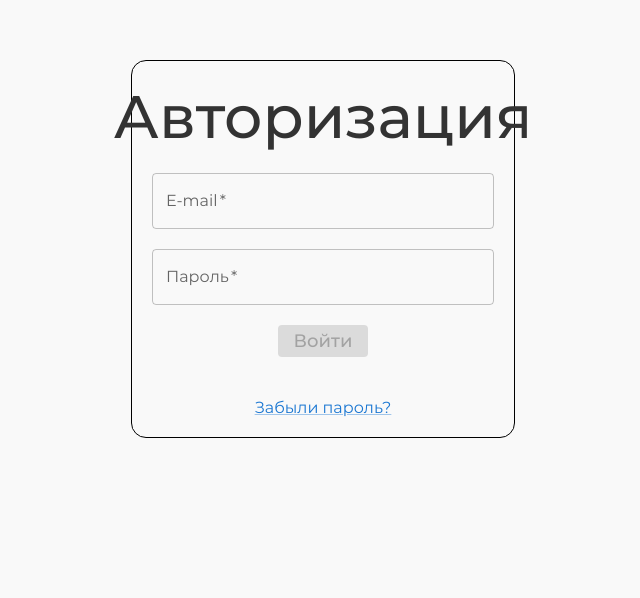
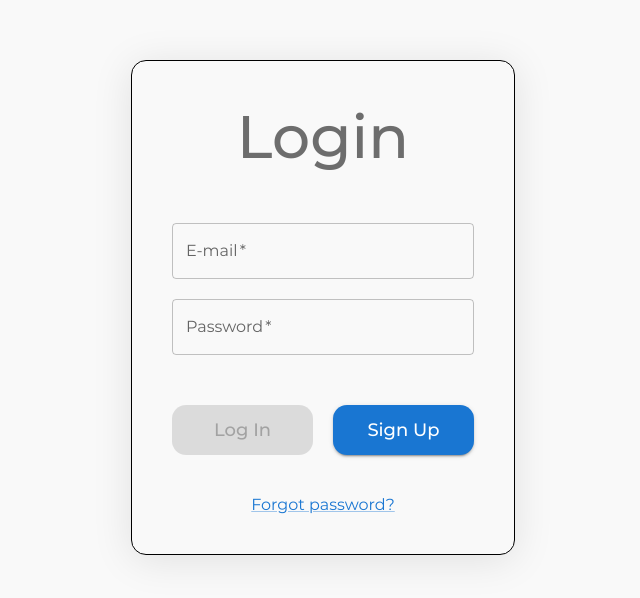
Before and after one commit to RealVlad322/MZSF, a React app: page /auth/signin in a window 1280 px wide. Shown: the part 180-778 px from the top of the page, without its empty margins (317-957 px from the left). Built offline with nearby package versions, Linux system fonts and the light colour scheme; a web font is replaced by a local one; what @mui/styled-engine-sc would draw is missing.

Commit message:
fix bugs

```diff
--- a/package.json
+++ b/package.json
@@ -13,15 +13,12 @@
   },
   "dependencies": {
     "@abraham/reflection": "^0.12.0",
-    "@amplitude/analytics-browser": "^2.6.1",
-    "@amplitude/plugin-session-replay-browser": "^1.1.3",
     "@codemirror/lang-json": "^6.0.1",
     "@emotion/react": "^11.11.1",
     "@emotion/styled": "^11.11.0",
     "@mui/icons-material": "^5.15.13",
     "@mui/material": "^5.15.13",
     "@mui/styled-engine-sc": "6.0.0-alpha.17",
-    "@mui/x-data-grid-premium": "^6.19.6",
     "@mui/x-date-pickers": "^6.19.7",
     "@uiw/react-codemirror": "^4.21.21",
     "clsx": "^2.0.0",
@@ -34,7 +31,6 @@
     "mobx": "^6.12.0",
     "mobx-react-lite": "^4.0.5",
     "ms": "^2.1.3",
-    "notistack": "^3.0.1",
     "null-loader": "^4.0.1",
     "react": "^18.2.0",
     "react-dom": "^18.2.0",
@@ -42,7 +38,6 @@
     "react-number-format": "^5.3.1",
     "react-otp-input": "^3.1.1",
     "react-router-dom": "^6.20.1",
-    "recharts": "^2.10.3",
     "rxjs": "^7.8.1",
     "worker-timers": "^7.1.4"
   },
--- a/src/features/auth/sing-in/sign-in.feature.tsx
+++ b/src/features/auth/sing-in/sign-in.feature.tsx
@@ -1,7 +1,6 @@
 import { emailValidate, passwordValidate } from '@/shared/lib/regExps';
 import Box from '@mui/material/Box';
 import Button from '@mui/material/Button';
-import Divider from '@mui/material/Divider';
 import Link from '@mui/material/Link';
 import Stack from '@mui/material/Stack';
 import TextField from '@mui/material/TextField';
@@ -39,10 +38,12 @@ export const SignInFeature: FC<SignInFeatureProps> = (props) => {
   return (
     <div className={$.container}>
       <Box component="form">
-        <Stack gap="20px" alignItems="center">
+        <Stack mb="50px" alignItems="center">
           <Typography className={$.title} variant="h2">
-            Авторизация
+            Login
           </Typography>
+        </Stack>
+        <Stack mb="50px" gap="20px" alignItems="center">
           <TextField
             error={mail ? !isValidMail : false}
             helperText={mail && !isValidMail ? validTextMail : undefined}
@@ -61,19 +62,32 @@ export const SignInFeature: FC<SignInFeatureProps> = (props) => {
             value={pwd}
             fullWidth
             type="password"
-            label="Пароль"
+            label="Password"
           />
+        </Stack>
+        <Stack gap="40px" alignItems="center">
+          <Stack width="100%" justifyContent="space-between" flexBasis="50%" flexDirection="row">
             <Button
               type="submit"
               disabled={!pwd || !mail}
-            className={$.button}
+              fullWidth
+              className={$.buttons}
               variant="contained"
               color="success"
             >
-            Войти
+            Log In
             </Button>
-          <Divider variant="middle" />
-          <Link>Забыли пароль?</Link>
+            <Button
+              type="button"
+              fullWidth
+              className={$.buttons}
+              variant="contained"
+              color="primary"
+            >
+            Sign Up
+            </Button>
+          </Stack>
+          <Link>Forgot password?</Link>
         </Stack>
       </Box>
     </div>
--- a/src/features/auth/sing-in/sign-in.module.scss
+++ b/src/features/auth/sing-in/sign-in.module.scss
@@ -3,11 +3,22 @@
 	top: 30%;
 	left: 35%;
 	width: 30%;
-	padding: 20px;
+	padding: 40px;
 	border: 1px solid black;
 	border-radius: 15px;
+	box-shadow: 0px 5px 40px 0px rgba(0, 0, 0, 0.1);
 
 	.title {
 		font-weight: 500;
+		opacity: .7;
+	}
+
+	.buttons {
+		height: 50px;
+		border-radius: 14px;
+	}
+
+	.buttons:first-child {
+		margin-right: 20px;
 	}
 }
--- a/src/index.html
+++ b/src/index.html
@@ -14,7 +14,7 @@
       rel="stylesheet"
     />
     <!-- <title>Тест111</title> -->
-    <title>Реклама | MARPLA</title>
+    <title>MZSF</title>
 
     <!-- <script src="amplitude_http_api.js"></script> -->
   </head>
```
Also changed, not shown: src/shared/contract/stores/profile.store.ts (added), 2 other files (tests, documents, lock files or other folders). Lines whose indentation alone changed are shown as unchanged.
